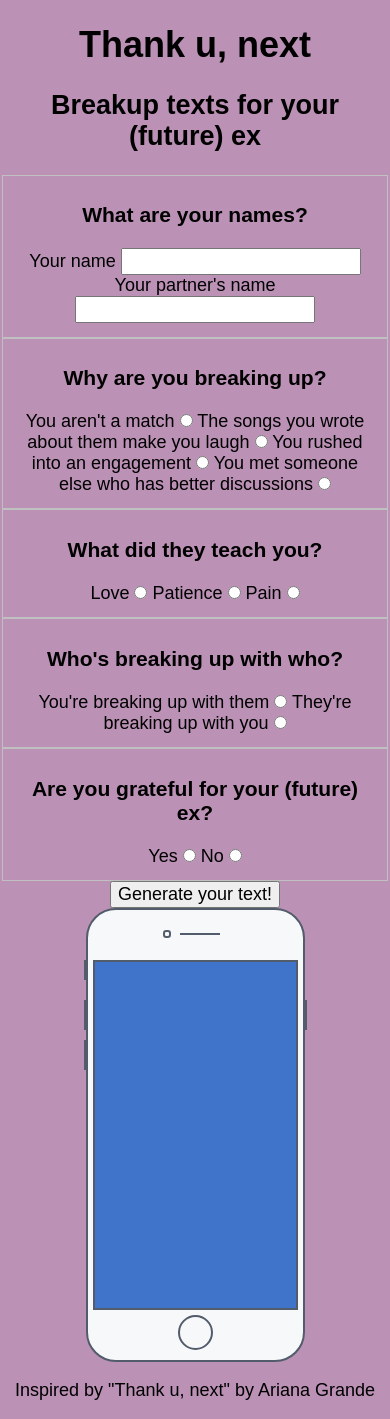
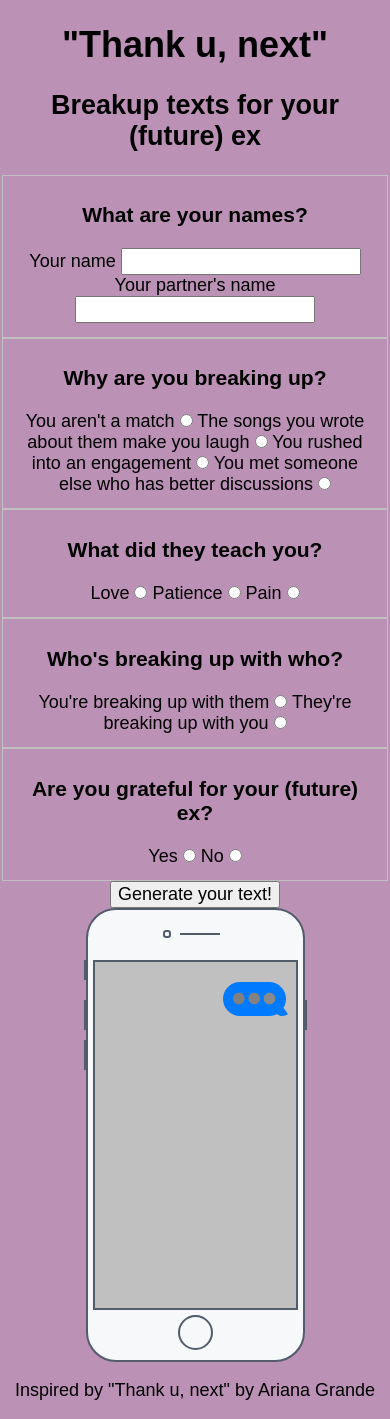
Before and after one commit to scottfuller4/scott_fuller_project3, a plain HTML site: page index.html in a window 390 px wide. Drawn offline with nearby package versions, Linux system fonts and the light colour scheme.

Commit message:
Styled the form output in the phone screen to look like an actual text

```diff
--- a/index.html
+++ b/index.html
@@ -5,11 +5,13 @@
     <meta name="viewport" content="width=device-width, initial-scale=1.0">
     <meta http-equiv="X-UA-Compatible" content="ie=edge">
     <link rel="stylesheet" href="styles/styles.css">
+    <link href="https://fonts.googleapis.com/css?family=Roboto:300" rel="stylesheet">
+    <link rel='stylesheet' href='https://use.fontawesome.com/releases/v5.4.1/css/all.css' integrity='sha384-5sAR7xN1Nv6T6+dT2mhtzEpVJvfS3NScPQTrOxhwjIuvcA67KV2R5Jz6kr4abQsz' crossorigin='anonymous'>
     <title>Thank u, next</title>
 </head>
 <body>
     <header>
-        <h1>Thank u, next</h1>
+        <h1>"Thank u, next"</h1>
         <h2>Breakup texts for your (future) ex</h2>
     </header>
     <main>
@@ -61,15 +63,20 @@
         </section>
         <section class="phone">
             <div class="iphone">
-                <span class="btn home" title="Home"></span>
+                <button class="btn home" title="Home"></button>
                 <span class="btn silence" title="Silence Switch"></span>
                 <span class="btn volume-up" title="Volume Up"></span>
                 <span class="btn volume-down" title="Volume Down"></span>
                 <span class="btn sleep" title="Sleep"></span>
                 <span class="btn speaker" title="Speaker"></span>
                 <span class="btn camera" title="Camera"></span>
-                <div class="screen">
+                <div class="iphone__screen">
                     <div class="generated-text">
+                        <div class="dot">
+                            <i class="fas fa-circle dot dot1"></i>
+                            <i class="fas fa-circle dot dot2"></i>
+                            <i class="fas fa-circle dot dot3"></i>
+                        </div>
                         <!-- output goes here -->
                     </div>
                 </div>
--- a/script.js
+++ b/script.js
@@ -36,7 +36,7 @@ const breakup = {
             teach: 'love',
             heartBreaker: 'true',
             grateful: 'false',
-            textMessage: 'output text message'
+            textMessage: 'lets try this with a really long string and see what it looks like blah blah Lorem ipsum dolor amet paleo actually seitan, tattooed XOXO williamsburg knausgaard. Vinyl ennui DIY, hammock tote bag small batch selfies try-hard schlitz street art truffaut.'
         },
         {
             teach: 'love',
@@ -160,8 +160,16 @@ $(function() {
 
         //add a concatenated string of partner name, a random text message from the options in textMessageOption and the username
 
-        $('.generated-text').html(`<h2>${partnerName}, ${textMessageDisplay.textMessage}. ${userName}</h2>`)
+        $('.generated-text').html(`<h2 class="generated-text__content">${partnerName}, ${textMessageDisplay.textMessage}. ${userName}</h2>`)
 
         // shuffle the text message options
     })
+
+    // when the user clicks the home screen, rotate the phone screen -90deg by adding the iphone-rotate class
+    $('.home').on('click', function(){
+        // console.log("you clicked the button");
+        $('.iphone').toggleClass('iphone-rotate');
+        //rotate the content on screen to be landscape
+        $('.generated-text').toggleClass('screen-rotate');
+    })
 });
--- a/styles/partials/_global.scss
+++ b/styles/partials/_global.scss
@@ -3,6 +3,8 @@ $white: #fff;
 $athens-gray: #f7f8fa;
 $shuttle-gray: #525c6b;
 $indigo: #3f74ca;
+
+$phone-font: 'Roboto', sans-serif;
 
 html {
     font-size: 62.5%;
--- a/styles/partials/_phone.scss
+++ b/styles/partials/_phone.scss
@@ -9,15 +9,17 @@
     background: $athens-gray;
     border-radius: 30px;
     position: relative;
+    transition: all 0.5s;
+    &__screen {
+        background-color: silver;
+        width: 205px;
+        height: 350px;
+        position: relative;
+    }
 }
 
-.screen {
-    background-color: $indigo;
-    width: 205px;
-    height: 350px;
-}
 
-.iphone, .screen {
+.iphone, .iphone__screen {
     border: 2px solid $shuttle-gray;
 }
 
@@ -83,3 +85,68 @@
     top: 20px;
     left: 35%;
 }
+
+.generated-text {
+    position: absolute;
+    top: 0;
+    right: 0;
+    background: #007AFF;
+    margin: 20px 10px;
+    text-align: left;
+    color: white;
+    padding: 10px;
+    border-radius: 20px;
+    transition: all 0.2s;
+    &__content {
+        margin: 0;
+        font-family: $phone-font;
+        font-size: 1.6rem;
+        position: relative;
+    }
+}
+
+.generated-text .dot {
+    font-size: 1.2rem;
+    animation: color-change 2s infinite;
+}
+
+.generated-text .dot2 {
+    animation-delay: 0.2s;
+}
+
+.generated-text .dot3 {
+    animation-delay: 0.4s;
+}
+
+@keyframes color-change {
+    0% { color: lightgray; }
+    50% { color: gray; }
+    100% { color: lightgray; }
+}
+
+.generated-text::after {
+    content: '';
+    position: absolute;
+    right: 0;
+    bottom: -2px;
+    width: 10px;
+    height: 10px;
+    background: #007AFF;
+    border-radius: 0 0 0 100%;
+    transform: rotate(-35deg);
+}
+
+.iphone-rotate {
+    transform: rotate(-90deg);
+    position: relative;
+}
+
+.screen-rotate {
+    transform: rotate(90deg);
+    position: absolute;
+    // right: -143px;
+    top: 140px;
+    left: 0;
+    // width: 330px;
+    width: 150%;
+}
```
Also changed, not shown: styles/styles.css.
